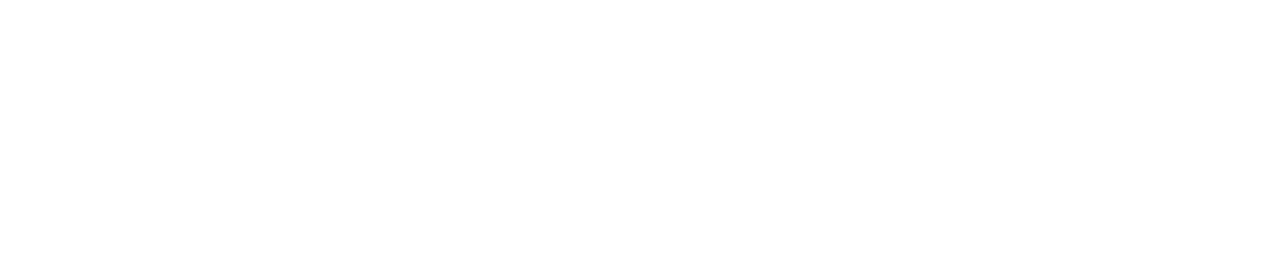
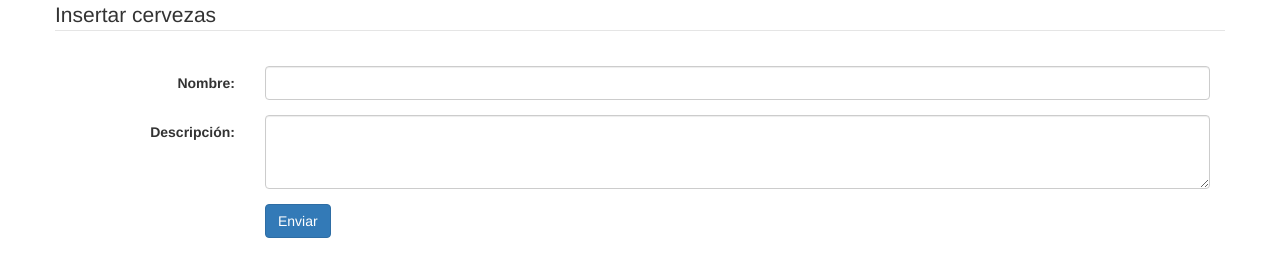
Before and after one commit to adanbnchr/cervezasapi-ajax-plugin, a plain HTML site: page index.html in a window 1280 px wide. Drawn offline with nearby package versions, Linux system fonts and the light colour scheme.

Commit message:
formulario ok

```diff
--- a/index.html
+++ b/index.html
@@ -16,6 +16,35 @@
 
 </head>
 <body>
+	<div class="container">
+		<form id="frmcervezas" action="" method="POST" class="form-horizontal" role="form">
+				<div class="form-group">
+					<legend>Insertar cervezas</legend>
+				</div>
 
+				<div class="form-group">
+					<label for="Nombre" class="col-sm-2 control-label">Nombre:</label>
+					<div class="col-sm-10">
+						<input type="text" name="Nombre" id="Nombre" class="form-control" value="" required="required" pattern="" title="">
+					</div>
+				</div>
+
+				<div class="form-group">
+					<label for="Descripción" class="col-sm-2 control-label">Descripción:</label>
+					<div class="col-sm-10">
+						<textarea name="Descripción" id="Descripción" class="form-control" rows="3" ></textarea>
+					</div>
+				</div>
+
+
+				<div class="form-group">
+					<div class="col-sm-10 col-sm-offset-2">
+						<button type="submit" class="btn btn-primary">Enviar</button>
+					</div>
+				</div>
+		</form>
+
+
+	</div>
 </body>
 </html>
```
